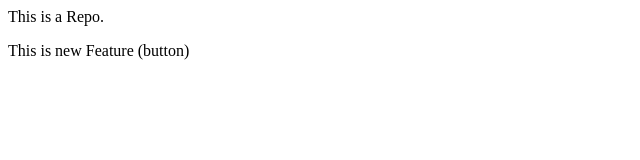
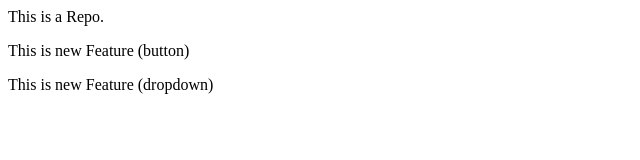
Before and after one commit to Shreya472004/LocalRepos, a plain HTML site: page index.html in a window 1280 px wide. Shown: the whole page, without its empty margins (0-640 px from the left). Drawn offline with Linux system fonts and the light colour scheme.

Commit message:
Add both Feature

```diff
--- a/index.html
+++ b/index.html
@@ -4,3 +4,6 @@
 <p>
     This is new Feature (button)
 </p>
+<p>
+    This is new Feature (dropdown)
+</p>
```
